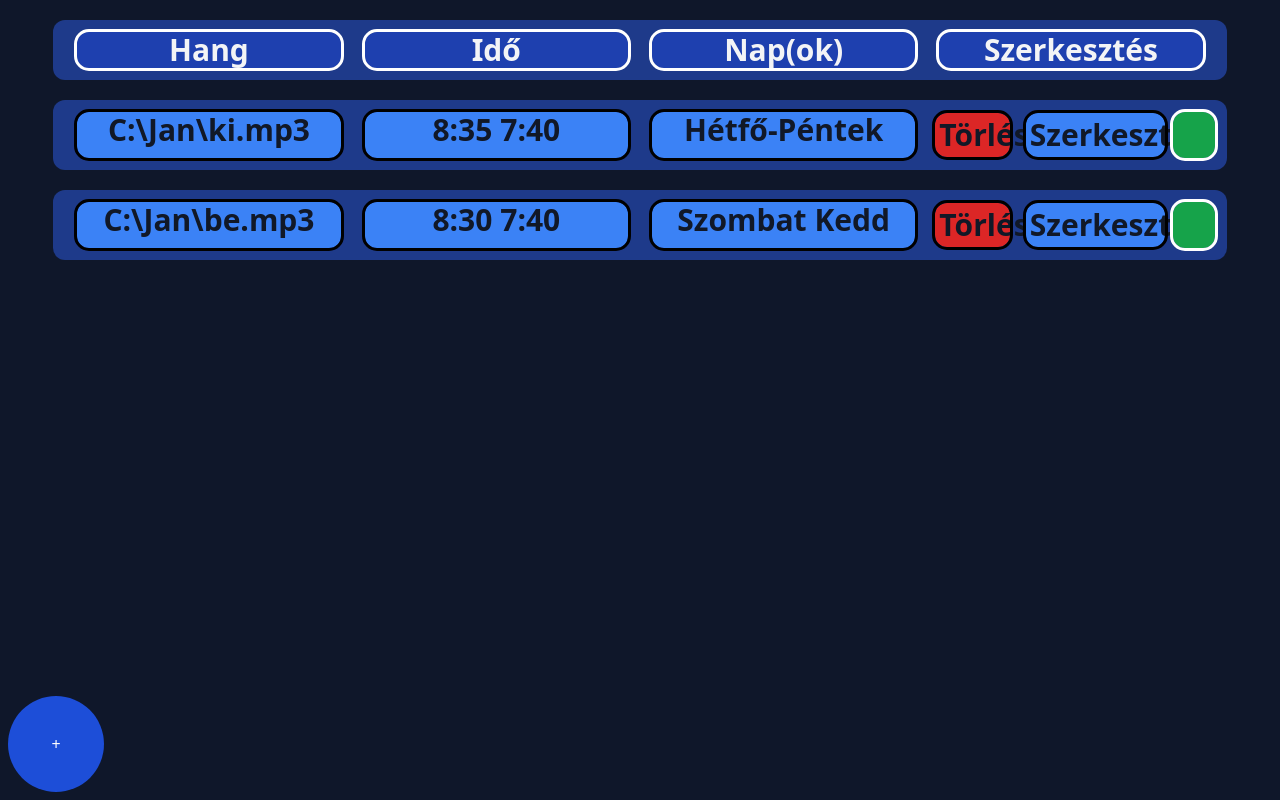
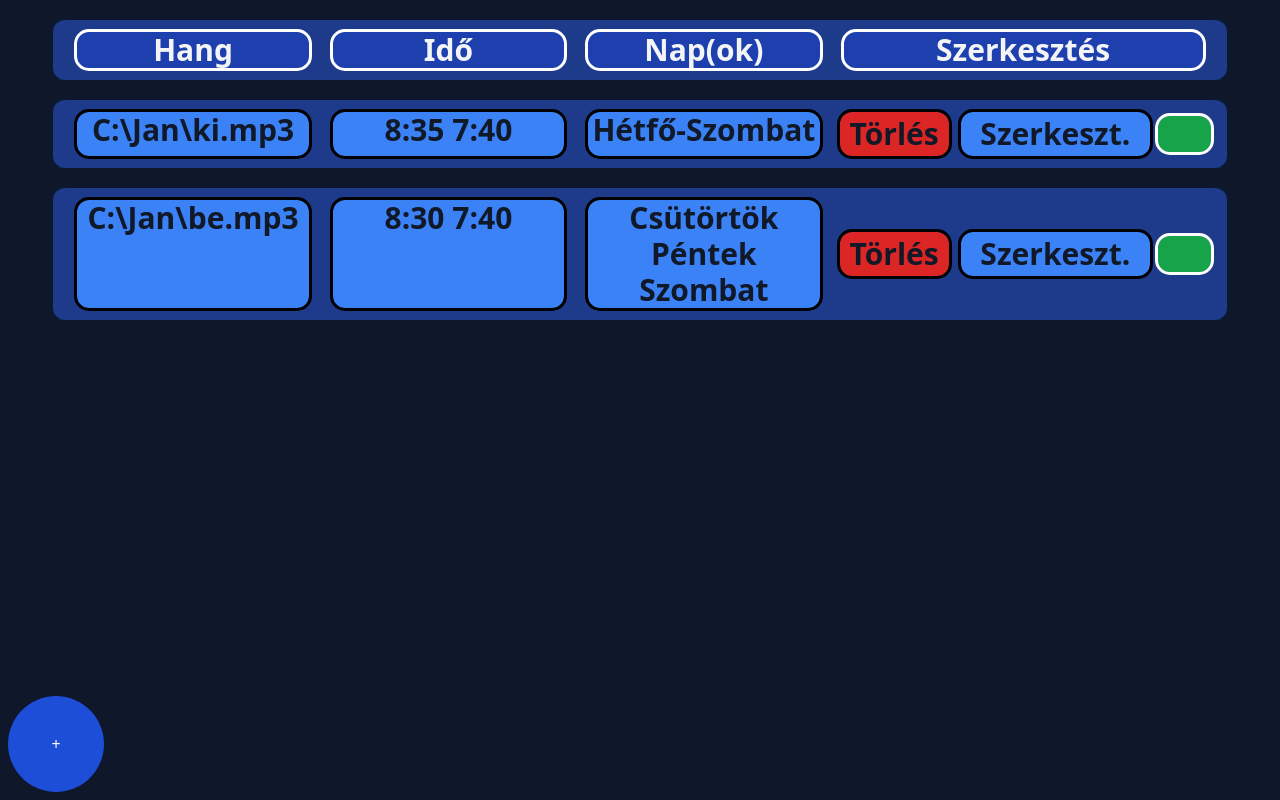
Before and after one commit to HVCsano/Csengo, a Svelte app: page / in a window 1280 px wide. Built offline with nearby package versions, Linux system fonts and the light colour scheme.

Commit message:
sorting + design

```diff
--- a/src/App.svelte
+++ b/src/App.svelte
@@ -28,13 +28,13 @@
         {
             location: 'C:\\Jan\\ki.mp3',
             dates: ['8:35', '7:40'],
-            days: ['Hétfő', 'Kedd', 'Szerda', 'Csütörtök', 'Péntek'],
+            days: ['Hétfő', 'Kedd', 'Szerda', 'Csütörtök', 'Péntek', 'Szombat'],
             mode: true,
         },
         {
             location: 'C:\\Jan\\be.mp3',
             dates: ['8:30', '7:40'],
-            days: ['Szombat', 'Kedd'],
+            days: ['Szombat', 'Péntek', 'Csütörtök'],
             mode: true,
         },
     ]
@@ -47,7 +47,6 @@
         bg.classList.add('opacity-40')
     }
     function done() {
-        console.log('index', index)
         popUp?.classList.add('hidden')
         popUp?.classList.remove('flex')
         bg.classList.remove('opacity-40')
@@ -56,8 +55,14 @@
             element.remove()
         }
     }
-    function checkDaysIfContanius(days: string[], mode: boolean) {
-        let output: string[] = []
+    function checkDaysIfContanius(days: string[]) {
+        interface outputInter {
+            days: string[]
+            succes: boolean
+        }
+        let output: outputInter = { days: days, succes: false }
+        let mode = false
+        if (days[0].length > 3) mode = true
         if (mode) {
             let TwoWeekDays = []
             for (let index = 0; index < Object.keys(napok).length; index++) {
@@ -76,9 +81,12 @@
                     zeroPint = TwoWeekDays.indexOf(days[0])
                 if (i !== TwoWeekDays.indexOf(day)) included = false
             }
-            if (included) output = [`${days[0]}-${days[days.length - 1]}`]
-            else {
-                return days
+            if (included) {
+                output.days = [`${days[0]}-${days[days.length - 1]}`]
+                output.succes = true
+            } else {
+                output.succes = false
+                output.days = days
             }
         } else {
             let TwoWeekDaysId = []
@@ -98,19 +106,20 @@
                     zeroPint = TwoWeekDaysId.indexOf(days[0])
                 if (i !== TwoWeekDaysId.indexOf(day)) included = false
             }
-            if (included)
-                output = [
+            if (included) {
+                output.days = [
                     `${napok[days[0] as keyof typeof napok]}-${napok[days[days.length - 1] as keyof typeof napok]}`,
                 ]
-            else {
-                return days
+                output.succes = true
+            } else {
+                output.succes = false
+                output.days = days
             }
         }
         return output
     }
     function plusTime() {
         index++
-        console.log('még jó')
         let newTime = document.createElement('input')
         newTime.type = 'time'
         newTime.classList.add(
@@ -144,9 +153,20 @@
 
         return null
     }
+    function sortingWeekDays(a: string, b: string) {
+        if (Object.keys(napok).indexOf(a) < Object.keys(napok).indexOf(b)) {
+            return -1
+        } else if (
+            Object.keys(napok).indexOf(a) > Object.keys(napok).indexOf(b)
+        ) {
+            return 1
+        }
+        return 0
+    }
     for (let i = 0; i < hangok.length; i++) {
-        hangok[i].days = checkDaysIfContanius(hangok[i].days, true)
+        hangok[i].days.sort(sortingWeekDays)
     }
+    console.log(hangok[1].days.sort(sortingWeekDays))
 </script>
 
 <div class="">
@@ -160,47 +180,53 @@
         </button>
         <div>
             <div
-                class="grid grid-cols-4 bg-blue-900 rounded-xl w-11/12 m-auto my-5 p-3"
+                class="grid grid-cols-9 bg-blue-900 rounded-xl w-11/12 m-auto my-5 p-3"
             >
                 <span
-                    class="text-3xl text-gray-100 text font-bold text-center rounded-xl bg-blue-800 mx-3 outline outline-white"
+                    class="text-3xl text-gray-100 text col-span-2 font-bold text-center rounded-xl bg-blue-800 mx-3 outline outline-white"
                     >Hang</span
                 >
                 <span
-                    class="text-3xl text-gray-100 text font-bold text-center rounded-xl bg-blue-800 mx-3 outline outline-white"
+                    class="text-3xl text-gray-100 text col-span-2 font-bold text-center rounded-xl bg-blue-800 mx-3 outline outline-white"
                     >Idő</span
                 >
                 <span
-                    class="text-3xl text-gray-100 text font-bold text-center rounded-xl bg-blue-800 mx-3 outline outline-white"
+                    class="text-3xl text-gray-100 text col-span-2 font-bold text-center rounded-xl bg-blue-800 mx-3 outline outline-white"
                     >Nap(ok)</span
                 >
                 <span
-                    class="text-3xl text-gray-100 text font-bold text-center rounded-xl bg-blue-800 mx-3 outline outline-white"
+                    class="text-3xl text-gray-100 text col-span-3 font-bold text-center rounded-xl bg-blue-800 mx-3 outline outline-white"
                     >Szerkesztés</span
                 >
             </div>
             {#each hangok as hang}
                 <div
-                    class="grid grid-cols-4 bg-blue-900 rounded-xl w-11/12 m-auto my-5 p-3"
+                    class="grid grid-cols-9 bg-blue-900 rounded-xl w-11/12 m-auto my-5 p-3"
                 >
                     <span
-                        class="text-3xl text-gray-900 text font-bold text-center rounded-xl bg-blue-500 mx-3 outline outline-black"
+                        class="text-3xl text-gray-900 text col-span-2 font-bold text-center rounded-xl bg-blue-500 mx-3 outline outline-black"
                         >{hang.location}</span
                     >
                     <span
-                        class="text-3xl text-gray-900 text font-bold text-center rounded-xl bg-blue-500 mx-3 outline outline-black"
+                        class="text-3xl text-gray-900 text font-bold col-span-2 text-center rounded-xl bg-blue-500 mx-3 outline outline-black"
                         >{#each hang.dates as idő}
                             {idő}
                         {/each}</span
                     >
                     <span
-                        class="text-3xl text-gray-900 text font-bold text-center rounded-xl bg-blue-500 mx-3 outline outline-black"
-                        >{#each hang.days as nap}
-                            {nap}
-                        {/each}</span
+                        class="text-3xl text-gray-900 text font-bold col-span-2 text-center rounded-xl bg-blue-500 mx-3 outline outline-black"
                     >
+                        {#if checkDaysIfContanius(hang.days).succes}
+                            {checkDaysIfContanius(hang.days).days}
+                        {/if}
+                        {#if !checkDaysIfContanius(hang.days).succes}
+                            {#each hang.days as nap}
+                                {`${nap} `}
+                            {/each}
+                        {/if}
+                    </span>
                     <div
-                        class="items-center content-center justify-center text-center grid grid-cols-6 gap-2"
+                        class="  items-center col-span-3 text-center grid grid-cols-6 gap-1"
                     >
                         <button
                             class="col-span-2 p-1 text-3xl text-gray-900 text font-bold text-center rounded-xl bg-red-600 mx-2 outline outline-black hover:bg-red-900"
@@ -212,10 +238,11 @@
                             >Szerkeszt.</button
                         >
                         <button
-                            class="outline h-[46px] bg-green-600 outline-white rounded-xl"
+                            class="outline bg-green-600 outline-white rounded-xl text-3xl text-transparent mx-1"
                             id={`${hangok.indexOf(hang)}_mode`}
                             on:click={modeChanged(hangok.indexOf(hang))}
-                        ></button>
+                            >a
+                        </button>
                     </div>
                 </div>
             {/each}
```
